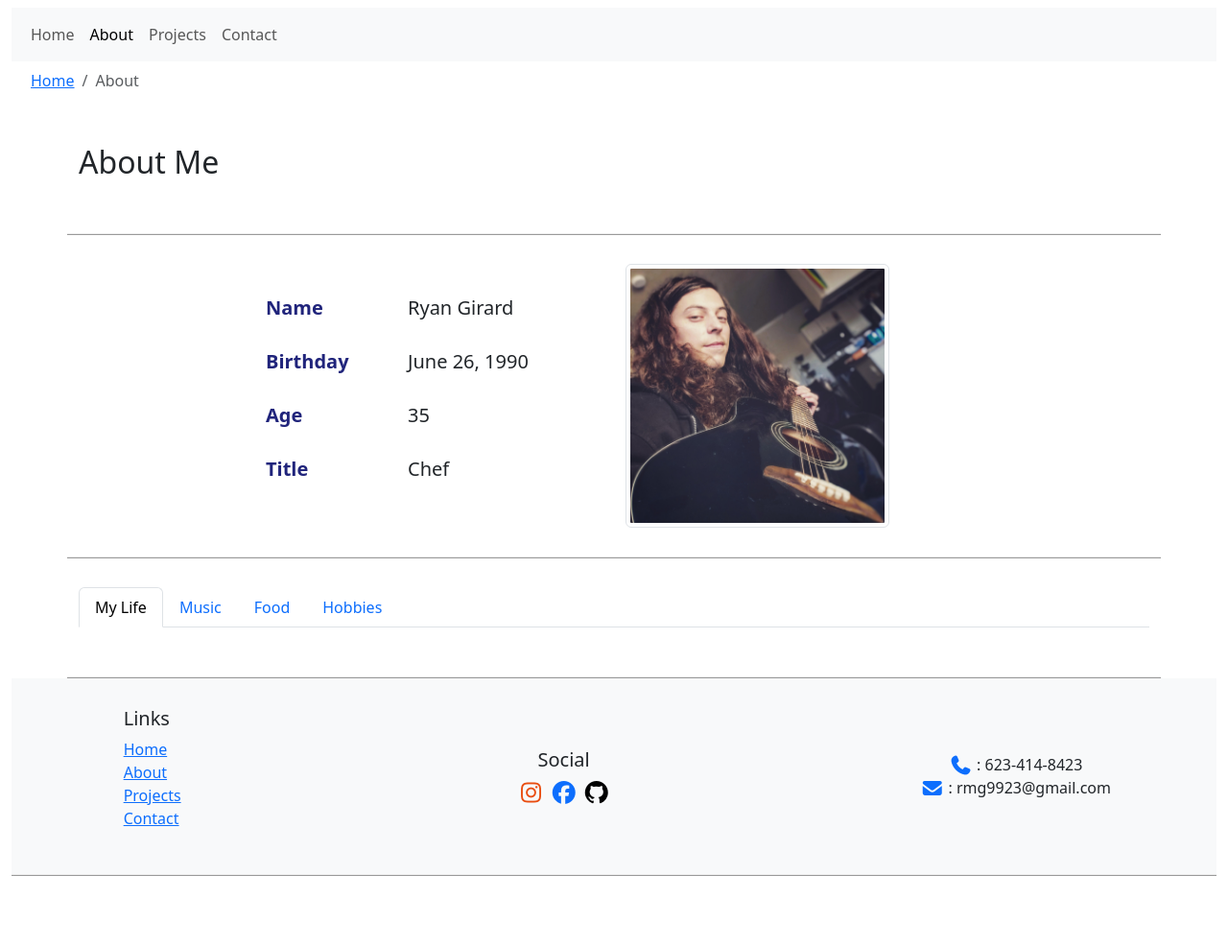
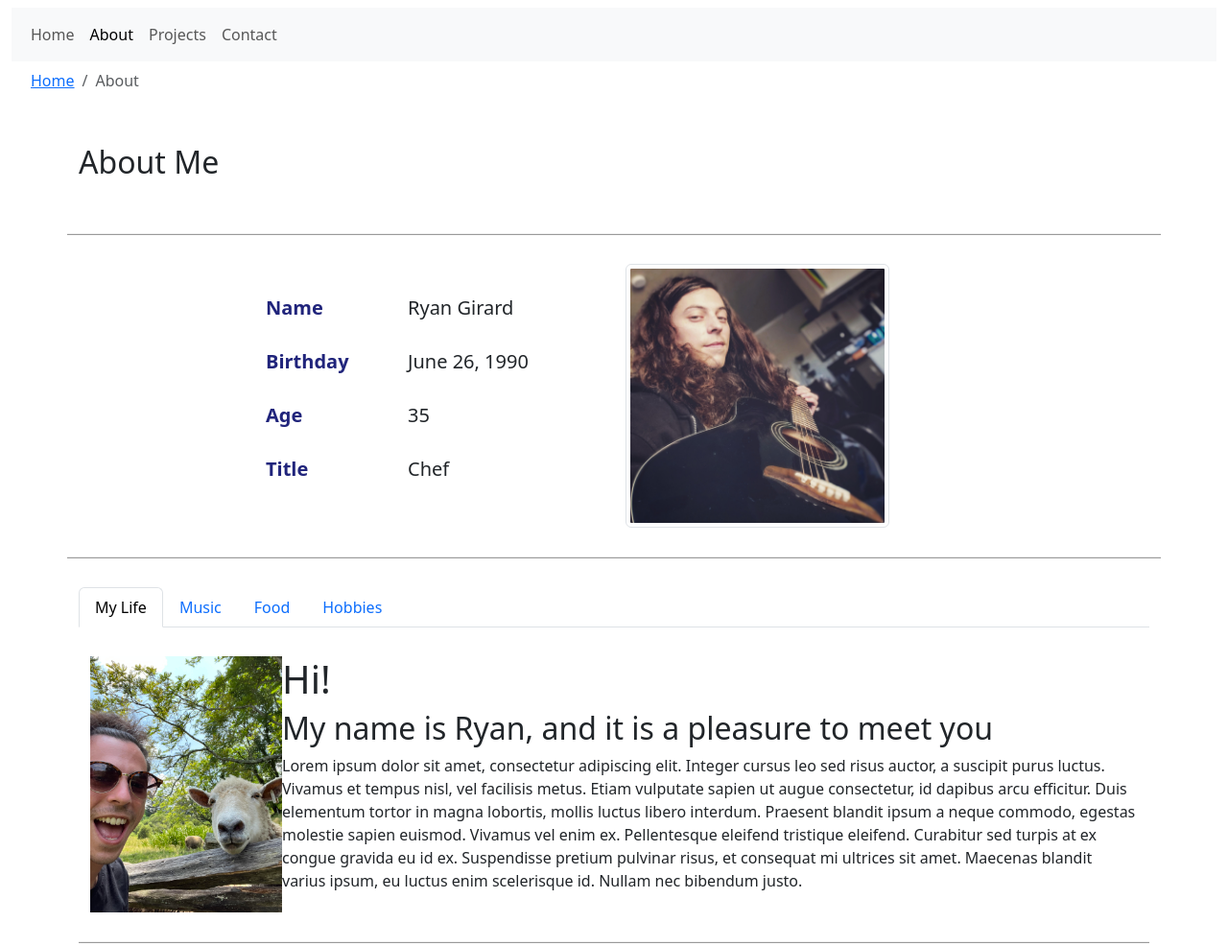
Before and after one commit to zamnweskr/portfoliproject2, a website built with Parcel: page about.html in a window 1280 px wide. Shown: the top 986 px of the page at 96% size. Before the commit the page ends 913 px from the top, so only its background shows below. Built offline with nearby package versions, Linux system fonts and the light colour scheme.

Commit message:
Started work on the 'My Life' tab on the about me page

```diff
--- a/about.html
+++ b/about.html
@@ -101,14 +101,36 @@
                     <div class="tab-content" id="nav-tabContent">
                         <div class="tab-pane fade show active" id="nav-myLife" role="tabpanel"
                             aria-labelledby="nav-myLife-tab" tabindex="0">
+                            <div class="container">
+                                <div class="row row-content">
+                                    <div class="col text">
+                                            <img src="images/ryansheep.jpg" width="200rem" class="float-start">
+                                            <h1>Hi!</h1>
+                                            <h2>My name is Ryan, and it is a pleasure to meet you</h2>
+                                            <p class="aboutMe-text">
+                                            Lorem ipsum dolor sit amet, consectetur adipiscing elit. Integer cursus leo
+                                            sed risus auctor, a suscipit purus luctus. Vivamus et tempus nisl, vel
+                                            facilisis metus. Etiam vulputate sapien ut augue consectetur, id dapibus
+                                            arcu efficitur. Duis elementum tortor in magna lobortis, mollis luctus
+                                            libero interdum. Praesent blandit ipsum a neque commodo, egestas molestie
+                                            sapien euismod. Vivamus vel enim ex. Pellentesque eleifend tristique
+                                            eleifend. Curabitur sed turpis at ex congue gravida eu id ex. Suspendisse
+                                            pretium pulvinar risus, et consequat mi ultrices sit amet. Maecenas blandit
+                                            varius ipsum, eu luctus enim scelerisque id. Nullam nec bibendum justo.
+                                            </p>
+                                        </div>
+                                    </div>
+                                    </div>
+                                </div>
+                            </div>
+                        </div>
+
+                        <div class="tab-pane fade show" id="nav-music" role="tabpanel" aria-labelledby="nav-music-tab"
+                            tabindex="0">
 
                         </div>
-                        <div class="tab-pane fade show" id="nav-music" role="tabpanel"
-                            aria-labelledby="nav-music-tab" tabindex="0">
-
-                        </div>
-                        <div class="tab-pane fade show" id="nav-food" role="tabpanel"
-                            aria-labelledby="nav-food-tab" tabindex="0">
+                        <div class="tab-pane fade show" id="nav-food" role="tabpanel" aria-labelledby="nav-food-tab"
+                            tabindex="0">
 
                         </div>
                         <div class="tab-pane fade show" id="nav-hobbies" role="tabpanel"
--- a/css/styles.css
+++ b/css/styles.css
@@ -62,3 +62,7 @@ h3 {
     margin-left: 60px;
     font-size: 20px;
 }
+
+.aboutMe-text {
+    line-height: 1.5;
+}
```
